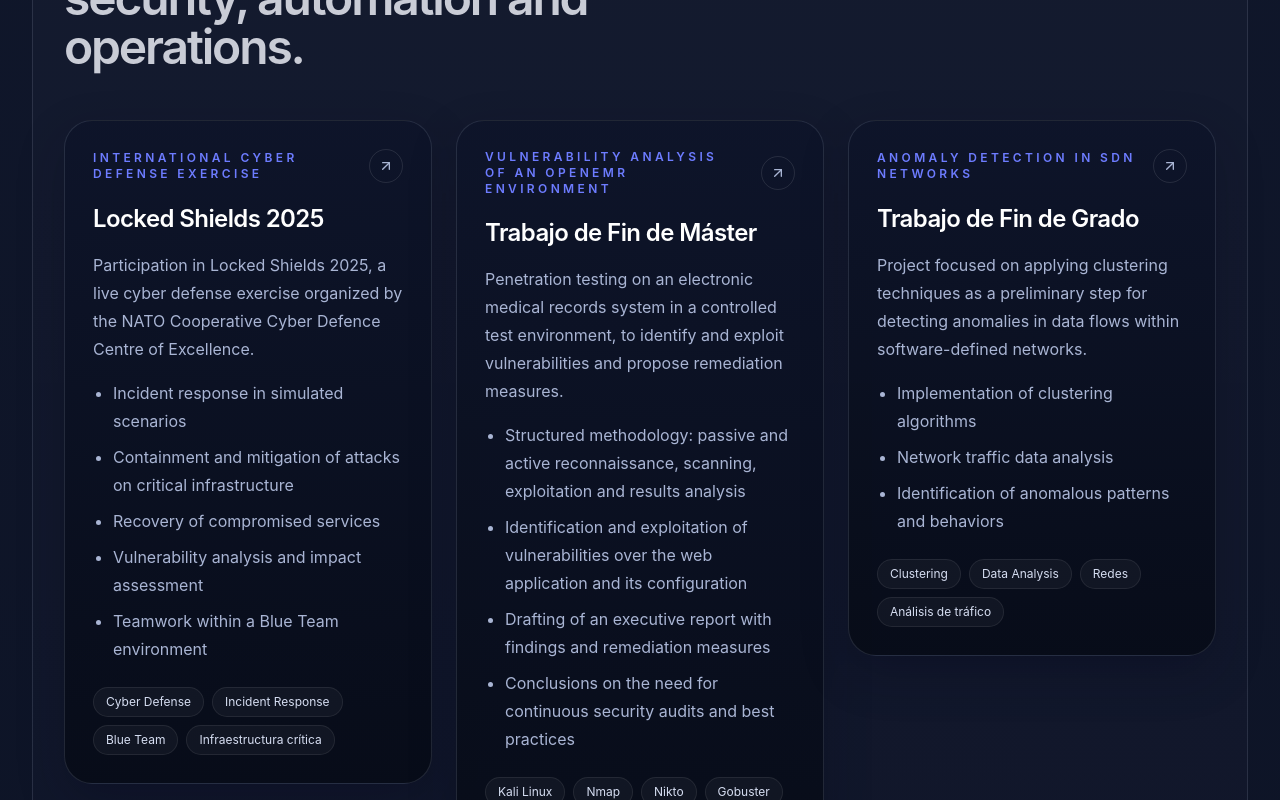
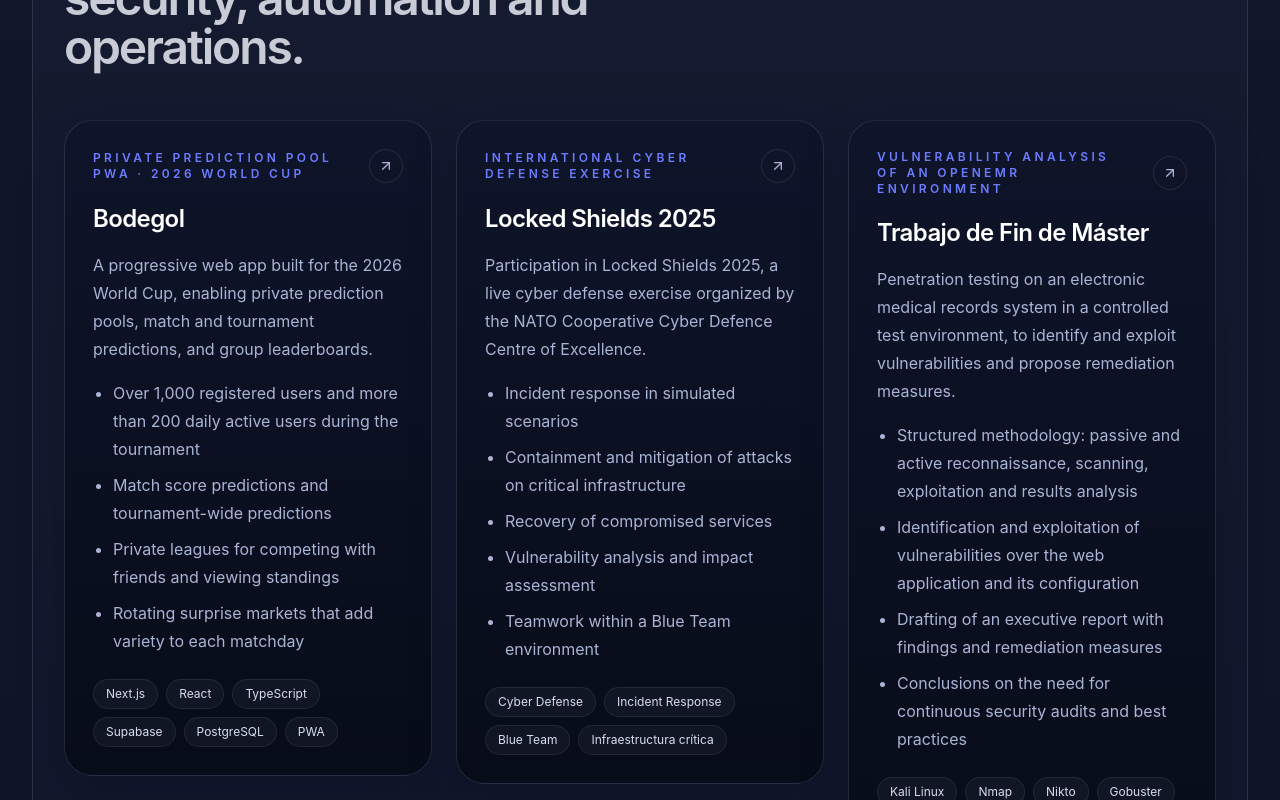
Before and after one commit to LuisPradaConde/Portfolio, a Next.js app: page /Portfolio/en in a window 1280 px wide. Shown: the part 3700-4500 px from the top of the page. Built offline with nearby package versions, Linux system fonts and the light colour scheme.

Commit message:
fix: add project link and update project details for Bodegol

```diff
--- a/src/components/portfolio/project-card.tsx
+++ b/src/components/portfolio/project-card.tsx
@@ -15,9 +15,21 @@ export function ProjectCard({project, locale}: ProjectCardProps) {
           <p className="text-xs font-semibold uppercase tracking-[0.28em] text-[var(--accent)]">
             {project.type[locale]}
           </p>
-          <span className="rounded-full border border-white/10 p-2 text-[var(--muted)] transition group-hover:border-[var(--line-strong)] group-hover:text-white">
-            <ArrowUpRight size={16} />
-          </span>
+          {project.href ? (
+            <a
+              href={project.href}
+              target="_blank"
+              rel="noreferrer"
+              aria-label={`${project.name} on GitHub`}
+              className="rounded-full border border-white/10 p-2 text-[var(--muted)] transition group-hover:border-[var(--line-strong)] group-hover:text-white"
+            >
+              <ArrowUpRight size={16} />
+            </a>
+          ) : (
+            <span className="rounded-full border border-white/10 p-2 text-[var(--muted)] transition group-hover:border-[var(--line-strong)] group-hover:text-white">
+              <ArrowUpRight size={16} />
+            </span>
+          )}
         </div>
         <h3 className="mt-5 text-2xl font-semibold tracking-tight text-white transition group-hover:text-white">
           {project.name}
--- a/src/data/profile.ts
+++ b/src/data/profile.ts
@@ -29,6 +29,7 @@ type SkillGroup = {
 
 type ProjectItem = {
   name: string;
+  href?: string;
   type: LocalizedText;
   summary: LocalizedText;
   details: LocalizedText[];
@@ -232,6 +233,37 @@ export const profile = {
   ] satisfies SkillGroup[],
   projects: [
     {
+      name: 'Bodegol',
+      href: 'https://github.com/LuisPradaConde/Bodegol',
+      type: {
+        es: 'PWA de porras privadas · Mundial 2026',
+        en: 'Private prediction pool PWA · 2026 World Cup'
+      },
+      summary: {
+        es: 'Aplicación web progresiva creada para el Mundial 2026, que permitió organizar porras privadas, pronosticar partidos y resultados globales del torneo, y seguir la clasificación de cada grupo.',
+        en: 'A progressive web app built for the 2026 World Cup, enabling private prediction pools, match and tournament predictions, and group leaderboards.'
+      },
+      details: [
+        {
+          es: 'Más de 1.000 usuarios registrados y más de 200 usuarios activos al día durante el torneo',
+          en: 'Over 1,000 registered users and more than 200 daily active users during the tournament'
+        },
+        {
+          es: 'Pronósticos de marcador por partido y predicciones globales del torneo',
+          en: 'Match score predictions and tournament-wide predictions'
+        },
+        {
+          es: 'Ligas privadas para competir con amigos y consultar clasificaciones',
+          en: 'Private leagues for competing with friends and viewing standings'
+        },
+        {
+          es: 'Mercados sorpresa rotatorios para añadir variedad a cada jornada',
+          en: 'Rotating surprise markets that add variety to each matchday'
+        }
+      ],
+      stack: ['Next.js', 'React', 'TypeScript', 'Supabase', 'PostgreSQL', 'PWA']
+    },
+    {
       name: 'Locked Shields 2025',
       type: {
         es: 'Ejercicio internacional de ciberdefensa',
```
